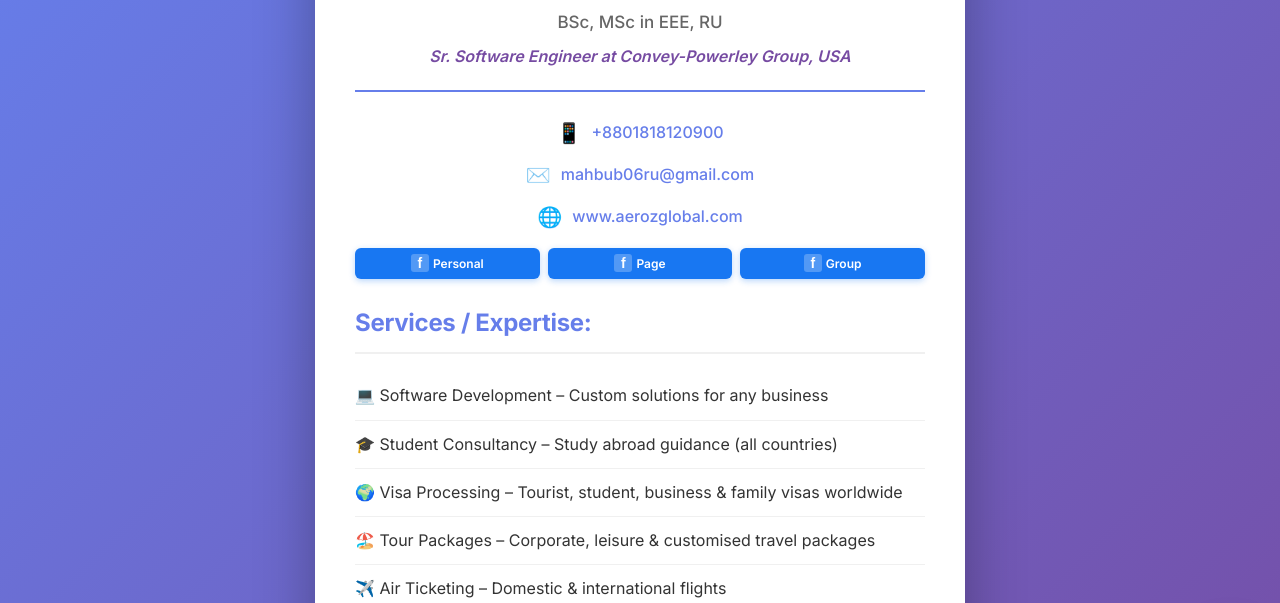
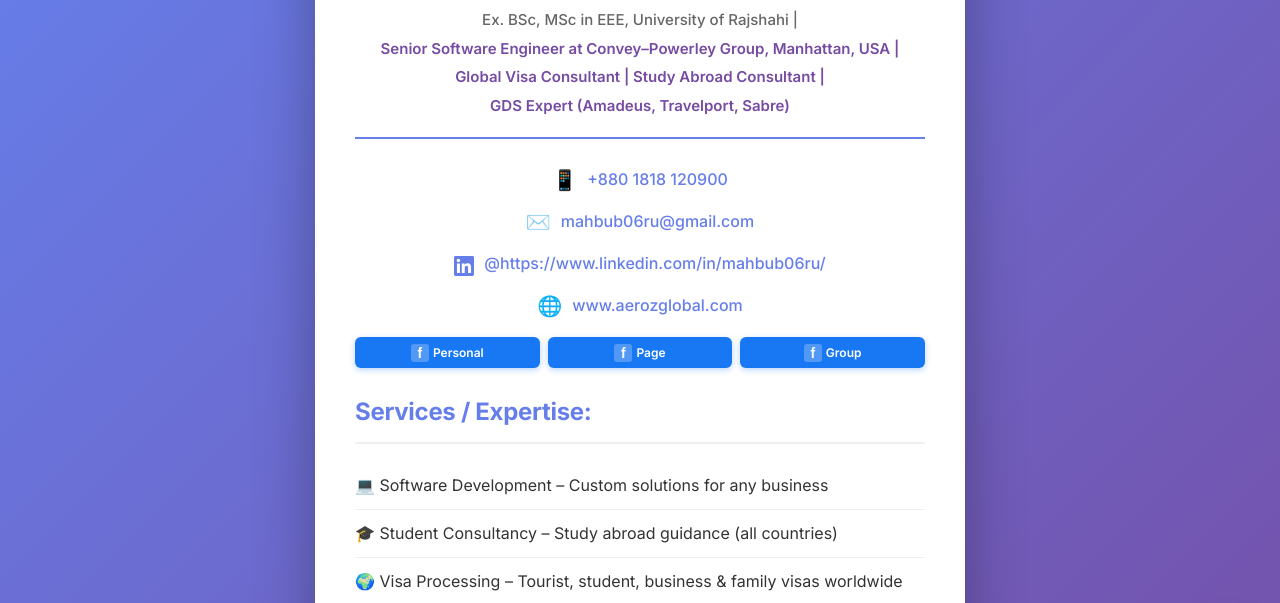
Before and after one commit to mahbub06ru/mahbub06ru.github.io, a plain HTML site: page index.html in a window 1280 px wide. Shown: the part 99-702 px from the top of the page. Drawn offline with Linux system fonts and the light colour scheme.

Commit message:
updated and live

```diff
--- a/index.html
+++ b/index.html
@@ -15,7 +15,7 @@
   <link rel="apple-touch-icon" href="icons/Icon-192.png">
 
   <!-- Favicon -->
-  <link rel="icon" type="image/png" href="favicon.png"/>
+  <link rel="icon" type="image/png" href="assets/assets/images/fav_my.png"/>
 
   <title>Md. Mahbubur Rahman - Digital Business Card</title>
   <link rel="manifest" href="manifest.json">
@@ -153,18 +153,23 @@
     }
 
     .degree {
-      font-size: 17px;
+      font-size: 15px;
       color: #666;
-      margin-bottom: 8px;
+      margin-bottom: 6px;
       font-weight: 500;
+      line-height: 1.5;
     }
 
     .job-title {
-      font-size: 16px;
+      font-size: 15px;
       color: #764ba2;
+      margin-bottom: 6px;
+      font-weight: 600;
+      line-height: 1.5;
+    }
+
+    .job-title:last-child {
       margin-bottom: 0;
-      font-weight: 600;
-      font-style: italic;
     }
 
     .contact-info {
@@ -197,6 +202,14 @@
       font-size: 20px;
       margin-right: 10px;
       display: inline-block;
+    }
+
+    .contact-icon svg {
+      width: 20px;
+      height: 20px;
+      color: #667eea;
+      display: inline-block;
+      vertical-align: middle;
     }
 
     /* Floating WhatsApp Button */
@@ -365,7 +378,7 @@
       }
 
       .degree {
-        font-size: 15px;
+        font-size: 14px;
       }
 
       .job-title {
@@ -458,7 +471,7 @@
       }
 
       .degree {
-        font-size: 14px;
+        font-size: 13px;
       }
 
       .job-title {
@@ -541,18 +554,28 @@
           <a href="success.html" class="menu-item">Success Histories</a>
         </div>
       </div>
-      <div class="degree">BSc, MSc in EEE, RU</div>
-      <div class="job-title">Sr. Software Engineer at Convey-Powerley Group, USA</div>
+      <div class="degree">Ex. BSc, MSc in EEE, University of Rajshahi |</div>
+      <div class="job-title">Senior Software Engineer at Convey–Powerley Group, Manhattan, USA |</div>
+      <div class="job-title">Global Visa Consultant | Study Abroad Consultant |</div>
+      <div class="job-title">GDS Expert (Amadeus, Travelport, Sabre)</div>
     </div>
 
     <div class="contact-info">
       <div class="contact-item">
         <span class="contact-icon">📱</span>
-        <a href="tel:+8801818120900">+8801818120900</a>
+        <a href="tel:+8801818120900">+880 1818 120900</a>
       </div>
       <div class="contact-item">
         <span class="contact-icon">✉️</span>
         <a href="mailto:mahbub06ru@gmail.com">mahbub06ru@gmail.com</a>
+      </div>
+      <div class="contact-item">
+        <span class="contact-icon">
+          <svg width="20" height="20" viewBox="0 0 24 24" fill="currentColor" style="vertical-align: middle;">
+            <path d="M20.447 20.452h-3.554v-5.569c0-1.328-.027-3.037-1.852-3.037-1.853 0-2.136 1.445-2.136 2.939v5.667H9.351V9h3.414v1.561h.046c.477-.9 1.637-1.85 3.37-1.85 3.601 0 4.267 2.37 4.267 5.455v6.286zM5.337 7.433c-1.144 0-2.063-.926-2.063-2.065 0-1.138.92-2.063 2.063-2.063 1.14 0 2.064.925 2.064 2.063 0 1.139-.925 2.065-2.064 2.065zm1.782 13.019H3.555V9h3.564v11.452zM22.225 0H1.771C.792 0 0 .774 0 1.729v20.542C0 23.227.792 24 1.771 24h20.451C23.2 24 24 23.227 24 22.271V1.729C24 .774 23.2 0 22.222 0h.003z"/>
+          </svg>
+        </span>
+        <a href="https://www.linkedin.com/in/mahbub06ru/" target="_blank" rel="noopener noreferrer">@https://www.linkedin.com/in/mahbub06ru/</a>
       </div>
       <div class="contact-item">
         <span class="contact-icon">🌐</span>
```
Also changed, not shown: certification.html (+1 -1 lines), courses.html (+1 -1 lines), success.html (+1 -1 lines), assets/assets/images/fav_my.png (added).
